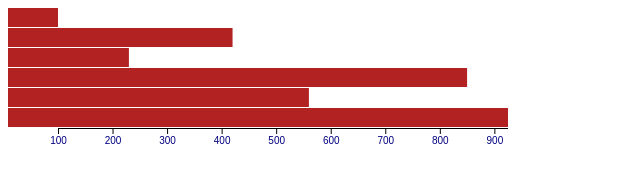
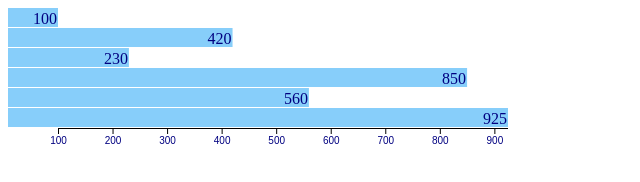
Before and after one commit to jessfraser8/Coding-Challenge-11, a plain HTML site: page index.html in a window 1280 px wide. Shown: the whole page, without its empty margins (0-640 px from the left). Drawn offline with nearby package versions, Linux system fonts and the light colour scheme.

Commit message:
Add text labels to bars.

```diff
--- a/index.html
+++ b/index.html
@@ -11,7 +11,7 @@
         <script src="script.js"></script>
         <style>
             svg rect{
-                fill:firebrick;
+                fill:lightskyblue;
             }
             svg text{
                 fill:navy;
--- a/script.js
+++ b/script.js
@@ -40,5 +40,13 @@ function main() {
         .attr("transform", `translate(0, ${height -20})`)
         .call(x_axis)
 
+    // Add labels.
+    bar.append('text').attr('x', function(d){
+        return xScale(d) - 25;})
+        .attr('y', barHeight / 2)
+        .attr('dy', '.35em')
+        .text(function(d) {
+            return d;
+        });
 
 }
```
